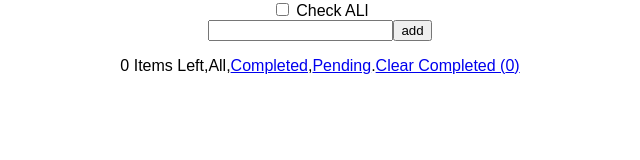
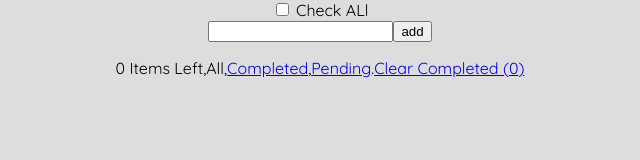
Before and after one commit to jimyandres/TODO-List, a React app: page / in a window 1280 px wide. Shown: the whole page, without its empty margins (320-960 px from the left). Built offline with nearby package versions, Linux system fonts and the light colour scheme.

Commit message:
Added Quicksand font family from google api

```diff
--- a/src/index.css
+++ b/src/index.css
@@ -1,5 +1,8 @@
+@import url('https://fonts.googleapis.com/css?family=Quicksand');
+
 body {
   margin: 0;
   padding: 0;
-  font-family: sans-serif;
+  font-family: 'Quicksand', sans-serif;;
+  background-color: #ddd;
 }
```
